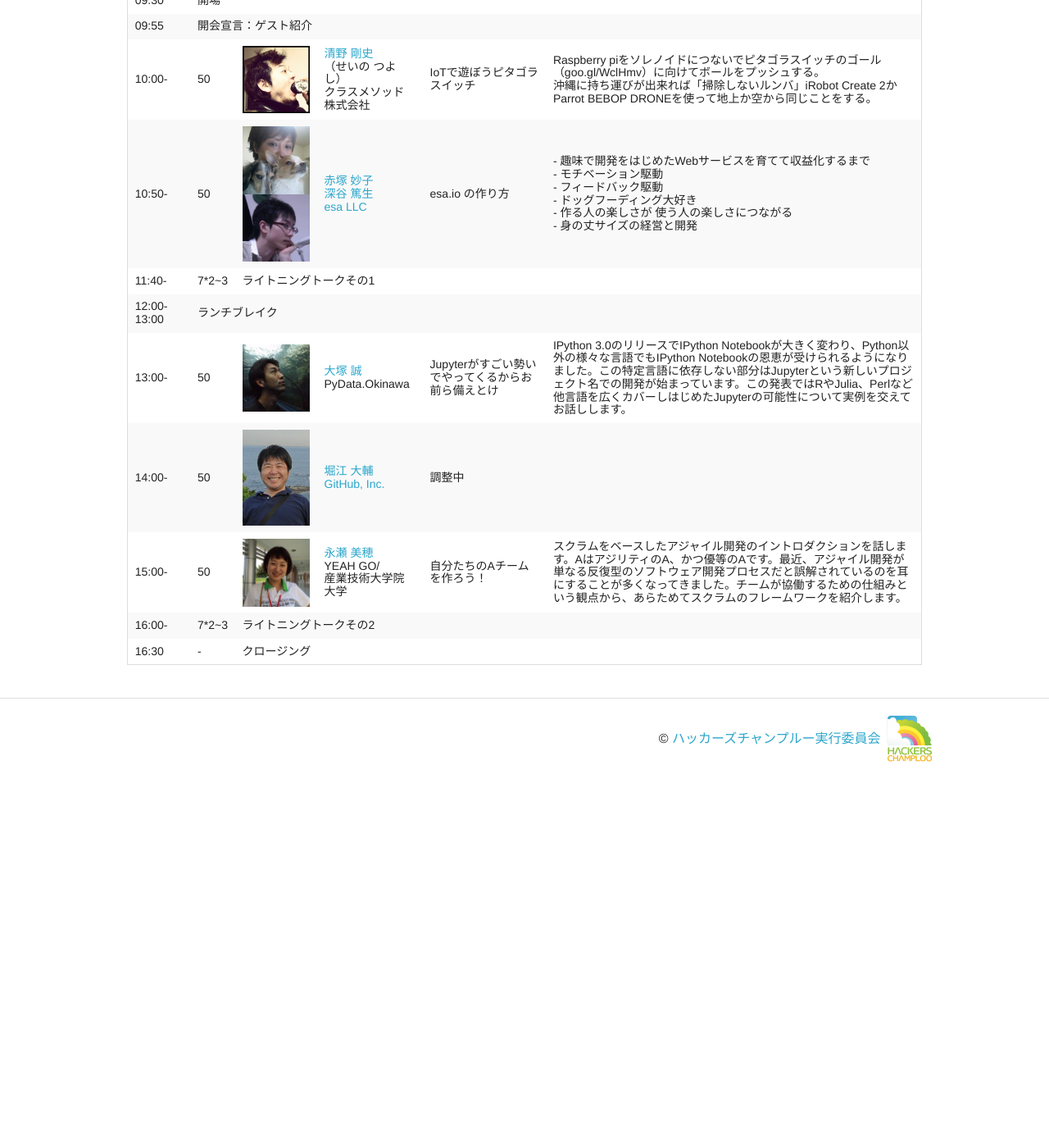
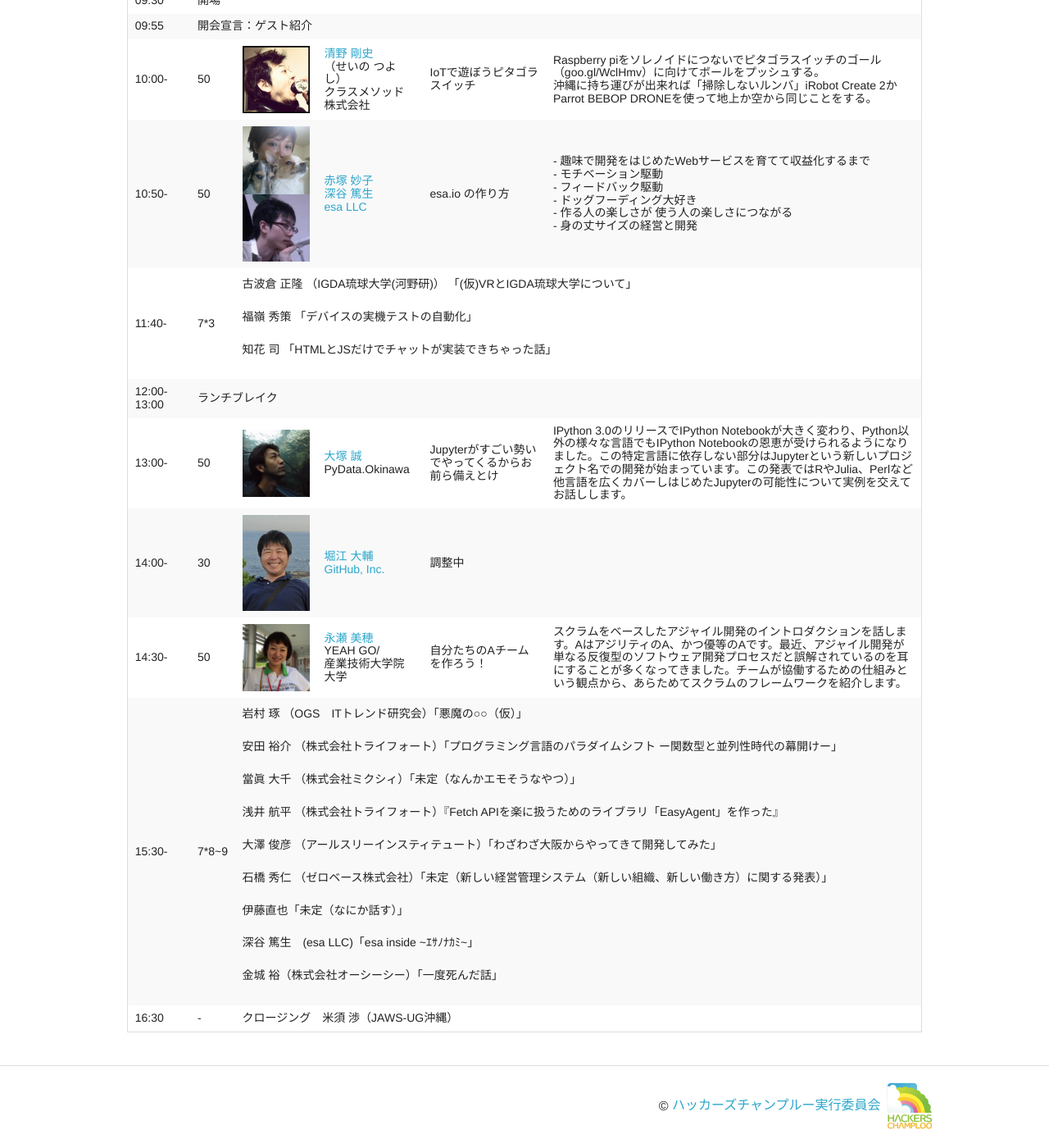
Before and after one commit to hackers-champloo/hackers-champloo.github.io, a Jekyll site: the page built from 2015/program.md, in a window 1280 px wide and 1400 px high, scrolled down 1258 px. Shown: the whole window at 82% size. Built offline with Jekyll 4.4.1, drawn with Linux system fonts in a browser that asks for light colours; Markdown is read by kramdown in place of the engine named in the settings; before the commit the page ends 2210 px from its top, so only the background shows below that.

Commit message:
LTプログラム掲載

```diff
--- a/2015/program.md
+++ b/2015/program.md
@@ -80,10 +80,12 @@ title: イベントプログラム
 
     <tr>
       <td>11:40-</td>
-      <td>7*2~3</td>
+      <td>7*3</td>
       <td colspan="4">
-	    ライトニングトークその1
-	  </td>
+          <p>古波倉 正隆 （IGDA琉球大学(河野研)）  「(仮)VRとIGDA琉球大学について」</p>
+          <p>福嶺 秀策 「デバイスの実機テストの自動化」</p>
+          <p>知花 司 「HTMLとJSだけでチャットが実装できちゃった話」</p>
+    </td>
     </tr>
 
     <tr>
@@ -111,7 +113,7 @@ title: イベントプログラム
 
     <tr>
       <td>14:00-</td>
-      <td>50</td>
+      <td>30</td>
       <td>
 	    <img width="100" src="/img/2015/speakers/dice.png">
 	  </td>
@@ -125,7 +127,7 @@ title: イベントプログラム
     </tr>
 
     <tr>
-      <td>15:00-</td>
+      <td>14:30-</td>
       <td>50</td>
       <td>
 	    <img width="100" src="/img/2015/speakers/nagase.jpg">
@@ -141,18 +143,26 @@ title: イベントプログラム
     </tr>
 
     <tr>
-      <td>16:00-</td>
-      <td>7*2~3</td>
+      <td>15:30-</td>
+      <td>7*8~9</td>
       <td colspan="4">
-	    ライトニングトークその2
-	  </td>
+          <p>岩村 琢 （OGS　ITトレンド研究会）「悪魔の○○（仮）」</p>
+          <p>安田 裕介 （株式会社トライフォート）「プログラミング言語のパラダイムシフト ー関数型と並列性時代の幕開けー」</p>
+          <p>當眞 大千 （株式会社ミクシィ）「未定（なんかエモそうなやつ）」</p>
+          <p>浅井 航平 （株式会社トライフォート）『Fetch APIを楽に扱うためのライブラリ「EasyAgent」を作った』</p>
+          <p>大澤 俊彦 （アールスリーインスティテュート）「わざわざ大阪からやってきて開発してみた」</p>
+          <p>石橋 秀仁 （ゼロベース株式会社）「未定（新しい経営管理システム（新しい組織、新しい働き方）に関する発表）」</p>
+          <p>伊藤直也「未定（なにか話す）」</p>
+          <p>深谷 篤生　(esa LLC)「esa inside ~ｴｻﾉﾅｶﾐ~」</p>
+          <p>金城 裕（株式会社オーシーシー）「一度死んだ話」</p>
+      </td>
     </tr>
 
     <tr>
       <td>16:30</td>
       <td>-</td>
       <td colspan="4">
-	    クロージング
+	    クロージング　米須 渉（JAWS-UG沖縄）
 	  </td>
     </tr>
   </table>
```
Also changed, not shown: 2015/index.md (+0 -2 lines).
